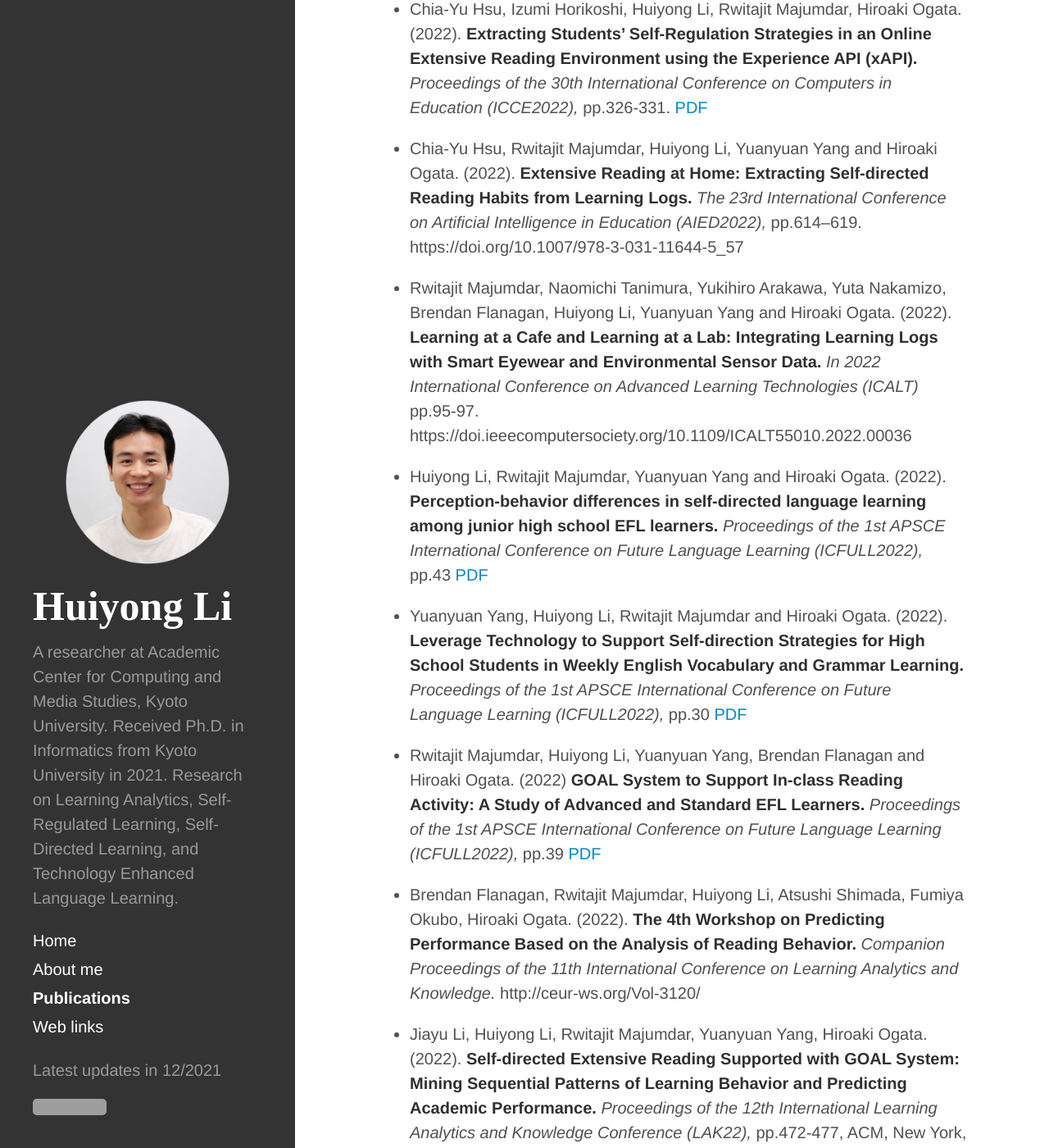
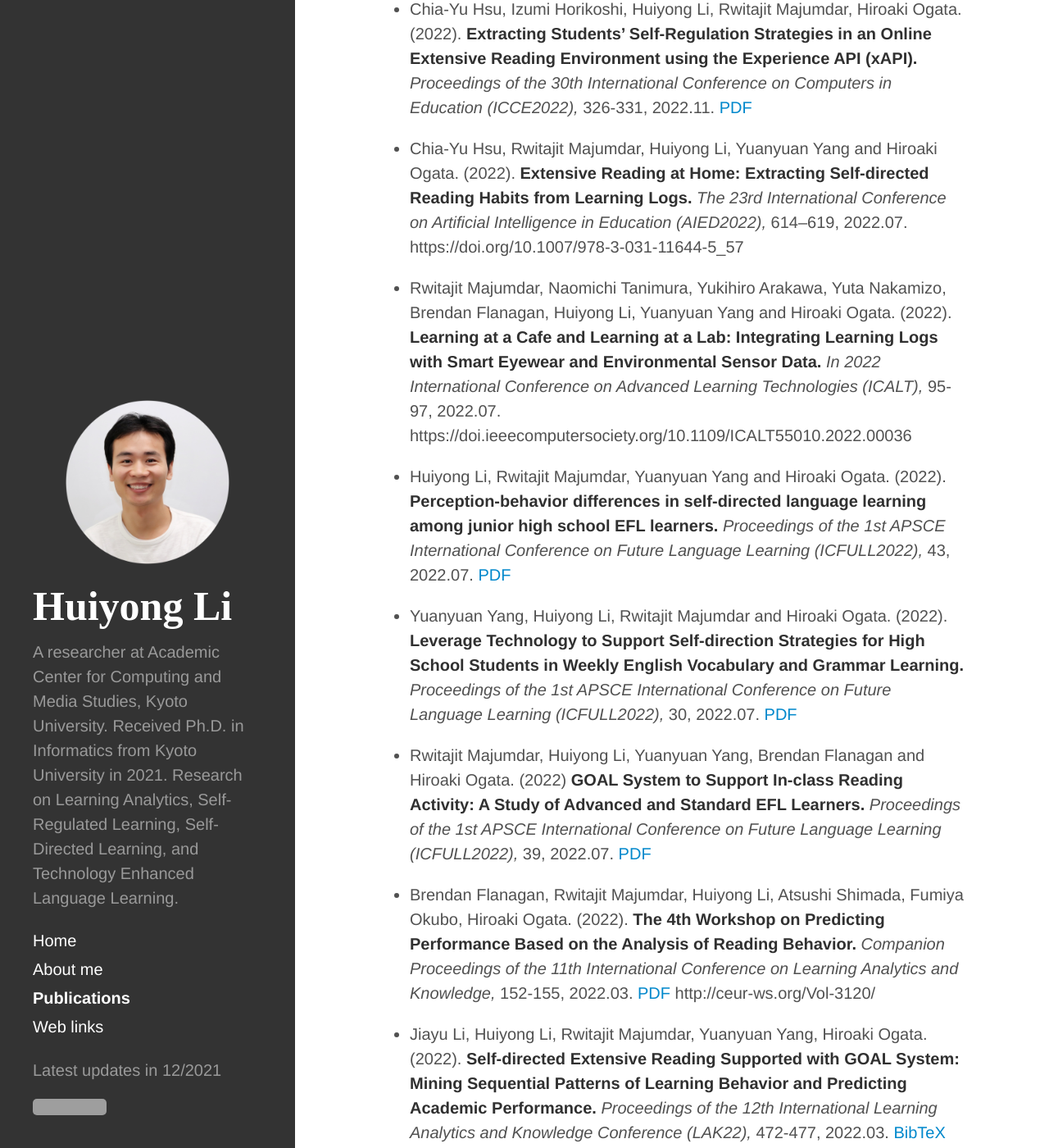
Before and after one commit to li-huiyong/li-huiyong.github.io, a Jekyll site: the page built from publications.md, in a window 1280 px wide and 1400 px high, scrolled down 2159 px. Shown: the whole window at 82% size. Built offline with Jekyll 4.4.1, drawn with Linux system fonts in a browser that asks for light colours; nearby versions of some CDN libraries; some web fonts are replaced; some of the changed text lies outside the part shown; grey boxes are pictures that could not be loaded.

Commit message:
add date of conferences

```diff
--- a/publications.md
+++ b/publications.md
@@ -23,58 +23,58 @@ ___
 
 * Yuanyuan Yang, Rwitajit Majumdar, Huiyong Li, Gökhan Akçapınar, Brendan Flanagan, Hiroaki Ogata. (2021). **A framework to foster analysis skill for self-directed activities in data-rich environment.** _Research and Practice in Technology Enhanced Learning, 16(1), 1-17._ [DOI](https://doi.org/10.1186/s41039-021-00170-y){:target="_blank"} (ESCI; ISSN 1793-7078; JCI Q2)
 
-* Mei-Rong Alice Chen, Gwo-Jen Hwang, Yi-Hsuan Lin, Victoria Abou-Khalil, Huiyong Li, Hiroaki Ogata. (2022). **A reading engagement-promoting strategy to facilitate EFL students' mobile learning achievement, behaviour and engagement.** _International Journal of Mobile Learning and Organisation, 16(4), 489-506._ [DOI](https://doi.org/10.1504/IJMLO.2022.125968) (ESCI; ISSN 1746-7268; SJR Q1)
+* Mei-Rong Alice Chen, Gwo-Jen Hwang, Yi-Hsuan Lin, Victoria Abou-Khalil, Huiyong Li, Hiroaki Ogata. (2022). **A reading engagement-promoting strategy to facilitate EFL students' mobile learning achievement, behaviour and engagement.** _International Journal of Mobile Learning and Organisation, 16(4), 489-506._ [DOI](https://doi.org/10.1504/IJMLO.2022.125968){:target="_blank"} (ESCI; ISSN 1746-7268; SJR Q1)
 
 
 ### <span style="color: Salmon; ">International Conference</span>
 
 * Huiyong Li, Rwitajit Majumdar, Yuanyuan Yang, Hiroaki Ogata. (2023). **Modeling Feedback for Self-Direction Skills in K-12 Educational Settings with Learning and Physical Activity Data.** _Proceedings of the CROSSMMLA workshop at LAK 2023: Leveraging Multimodal Data for Generating Meaningful Feedback, CEUR-WS (2023),_ in press
 
-* Rwitajit Majumdar, Yuanyuan Yang, Huiyong Li, Brendan Flanagan, Hiroaki Ogata. (2023). **3 Years of GOAL project in Public School: Leveraging Learning & Smartwatch Logs for Self-directed Learning.** _Companion Proceedings of the 13th International Conference on Learning Analytics and Knowledge (LAK23),_ in press
+* Rwitajit Majumdar, Yuanyuan Yang, Huiyong Li, Brendan Flanagan, Hiroaki Ogata. (2023). **3 Years of GOAL project in Public School: Leveraging Learning & Smartwatch Logs for Self-directed Learning.** _Companion Proceedings of the 13th International Conference on Learning Analytics and Knowledge (LAK23),_ 5-8, 2023.03. [PDF](https://www.solaresearch.org/wp-content/uploads/2023/03/LAK23_CompanionProceedings.pdf#page=22){:target="_blank"}
 
-* Kensuke Takii, Brendan Flanagan, Huiyong Li, Yuanyuan Yang and Hiroaki Ogata. (2022). **Explainable English Material Recommendation Using an Information Retrieval Technique for EFL Learning.** _Proceedings of the 30th International Conference on Computers in Education (ICCE2022),_ pp.561-570. [PDF](https://www.researchgate.net/publication/365821565_Explainable_English_Material_Recommendation_Using_an_Information_Retrieval_Technique_for_EFL_Learning){:target="_blank"}
+* Kensuke Takii, Brendan Flanagan, Huiyong Li, Yuanyuan Yang and Hiroaki Ogata. (2022). **Explainable English Material Recommendation Using an Information Retrieval Technique for EFL Learning.** _Proceedings of the 30th International Conference on Computers in Education (ICCE2022),_ 561-570, 2022.11. [PDF](https://www.researchgate.net/publication/365821565_Explainable_English_Material_Recommendation_Using_an_Information_Retrieval_Technique_for_EFL_Learning){:target="_blank"}
 
-* Chia-Yu Hsu, Izumi Horikoshi, Huiyong Li, Rwitajit Majumdar, Hiroaki Ogata. (2022). **Extracting Students’ Self-Regulation Strategies in an Online Extensive Reading Environment using the Experience API (xAPI).** _Proceedings of the 30th International Conference on Computers in Education (ICCE2022),_ pp.326-331. [PDF](https://www.researchgate.net/publication/365838088_Extracting_Students'_Self-Regulation_Strategies_in_an_Online_Extensive_Reading_Environment_using_the_Experience_API_xAPI){:target="_blank"}
+* Chia-Yu Hsu, Izumi Horikoshi, Huiyong Li, Rwitajit Majumdar, Hiroaki Ogata. (2022). **Extracting Students’ Self-Regulation Strategies in an Online Extensive Reading Environment using the Experience API (xAPI).** _Proceedings of the 30th International Conference on Computers in Education (ICCE2022),_ 326-331, 2022.11. [PDF](https://www.researchgate.net/publication/365838088_Extracting_Students'_Self-Regulation_Strategies_in_an_Online_Extensive_Reading_Environment_using_the_Experience_API_xAPI){:target="_blank"}
 
-* Chia-Yu Hsu, Rwitajit Majumdar, Huiyong Li, Yuanyuan Yang and Hiroaki Ogata. (2022). **Extensive Reading at Home: Extracting Self-directed Reading Habits from Learning Logs.** _The 23rd International Conference on Artificial Intelligence in Education (AIED2022),_ pp.614–619. https://doi.org/10.1007/978-3-031-11644-5_57
+* Chia-Yu Hsu, Rwitajit Majumdar, Huiyong Li, Yuanyuan Yang and Hiroaki Ogata. (2022). **Extensive Reading at Home: Extracting Self-directed Reading Habits from Learning Logs.** _The 23rd International Conference on Artificial Intelligence in Education (AIED2022),_ 614–619, 2022.07. https://doi.org/10.1007/978-3-031-11644-5_57
 
-* Rwitajit Majumdar, Naomichi Tanimura, Yukihiro Arakawa, Yuta Nakamizo, Brendan Flanagan, Huiyong Li, Yuanyuan Yang and Hiroaki Ogata. (2022). **Learning at a Cafe and Learning at a Lab: Integrating Learning Logs with Smart Eyewear and Environmental Sensor Data.** _In 2022 International Conference on Advanced Learning Technologies (ICALT)_ pp.95-97. https://doi.ieeecomputersociety.org/10.1109/ICALT55010.2022.00036
+* Rwitajit Majumdar, Naomichi Tanimura, Yukihiro Arakawa, Yuta Nakamizo, Brendan Flanagan, Huiyong Li, Yuanyuan Yang and Hiroaki Ogata. (2022). **Learning at a Cafe and Learning at a Lab: Integrating Learning Logs with Smart Eyewear and Environmental Sensor Data.** _In 2022 International Conference on Advanced Learning Technologies (ICALT),_ 95-97, 2022.07.  https://doi.ieeecomputersociety.org/10.1109/ICALT55010.2022.00036
 
-* Huiyong Li, Rwitajit Majumdar, Yuanyuan Yang and Hiroaki Ogata. (2022). **Perception-behavior differences in self-directed language learning among junior high school EFL learners.** _Proceedings of the 1st APSCE International Conference on Future Language Learning (ICFULL2022),_ pp.43 [PDF](https://www.eduhk.hk/ICFULL2022/Proceedings.pdf#page=49){:target="_blank"}
+* Huiyong Li, Rwitajit Majumdar, Yuanyuan Yang and Hiroaki Ogata. (2022). **Perception-behavior differences in self-directed language learning among junior high school EFL learners.** _Proceedings of the 1st APSCE International Conference on Future Language Learning (ICFULL2022),_ 43, 2022.07. [PDF](https://www.eduhk.hk/ICFULL2022/Proceedings.pdf#page=49){:target="_blank"}
 
-* Yuanyuan Yang, Huiyong Li, Rwitajit Majumdar and Hiroaki Ogata. (2022). **Leverage Technology to Support Self-direction Strategies for High School Students in Weekly English Vocabulary and Grammar Learning.** _Proceedings of the 1st APSCE International Conference on Future Language Learning (ICFULL2022),_ pp.30 [PDF](https://www.eduhk.hk/ICFULL2022/Proceedings.pdf#page=36){:target="_blank"}
+* Yuanyuan Yang, Huiyong Li, Rwitajit Majumdar and Hiroaki Ogata. (2022). **Leverage Technology to Support Self-direction Strategies for High School Students in Weekly English Vocabulary and Grammar Learning.** _Proceedings of the 1st APSCE International Conference on Future Language Learning (ICFULL2022),_ 30, 2022.07. [PDF](https://www.eduhk.hk/ICFULL2022/Proceedings.pdf#page=36){:target="_blank"}
 
-* Rwitajit Majumdar, Huiyong Li, Yuanyuan Yang, Brendan Flanagan and Hiroaki Ogata. (2022) **GOAL System to Support In-class Reading Activity: A Study of Advanced and Standard EFL Learners.** _Proceedings of the 1st APSCE International Conference on Future Language Learning (ICFULL2022),_ pp.39 [PDF](https://www.eduhk.hk/ICFULL2022/Proceedings.pdf#page=45){:target="_blank"}
+* Rwitajit Majumdar, Huiyong Li, Yuanyuan Yang, Brendan Flanagan and Hiroaki Ogata. (2022) **GOAL System to Support In-class Reading Activity: A Study of Advanced and Standard EFL Learners.** _Proceedings of the 1st APSCE International Conference on Future Language Learning (ICFULL2022),_ 39, 2022.07. [PDF](https://www.eduhk.hk/ICFULL2022/Proceedings.pdf#page=45){:target="_blank"}
 
-* Brendan Flanagan, Rwitajit Majumdar, Huiyong Li, Atsushi Shimada, Fumiya Okubo, Hiroaki Ogata. (2022). **The 4th Workshop on Predicting Performance Based on the Analysis of Reading Behavior.** _Companion Proceedings of the 11th International Conference on Learning Analytics and Knowledge._ http://ceur-ws.org/Vol-3120/
+* Brendan Flanagan, Rwitajit Majumdar, Huiyong Li, Atsushi Shimada, Fumiya Okubo, Hiroaki Ogata. (2022). **The 4th Workshop on Predicting Performance Based on the Analysis of Reading Behavior.** _Companion Proceedings of the 11th International Conference on Learning Analytics and Knowledge,_ 152-155, 2022.03. [PDF](https://www.zora.uzh.ch/id/eprint/218604/1/LAK22_CompanionProceedings.pdf#page=164){:target="_blank"} http://ceur-ws.org/Vol-3120/
 
-* Jiayu Li, Huiyong Li, Rwitajit Majumdar, Yuanyuan Yang, Hiroaki Ogata. (2022). **Self-directed Extensive Reading Supported with GOAL System: Mining Sequential Patterns of Learning Behavior and Predicting Academic Performance.** _Proceedings of the 12th International Learning Analytics and Knowledge Conference (LAK22),_ pp.472-477, ACM, New York, USA. [BibTeX](https://li-huiyong.github.io/resources/li2022self.bib){:target="_blank"} https://doi.org/10.1145/3506860.3506889
+* Jiayu Li, Huiyong Li, Rwitajit Majumdar, Yuanyuan Yang, Hiroaki Ogata. (2022). **Self-directed Extensive Reading Supported with GOAL System: Mining Sequential Patterns of Learning Behavior and Predicting Academic Performance.** _Proceedings of the 12th International Learning Analytics and Knowledge Conference (LAK22),_ 472-477, 2022.03. [BibTeX](https://li-huiyong.github.io/resources/li2022self.bib){:target="_blank"} https://doi.org/10.1145/3506860.3506889
 
-* Rwitajit MAJUMDAR, Duygu ŞAHIN, Yuanyuan YANG, Huiyong Li. (2021). **Preparations for Multimodal Analytics of an Enactive Critical Thinking Episode.** _Proceedings of the 29th International Conference on Computers in Education (ICCE2021),_ pp.292-301, 2021.11. [PDF](https://icce2021.apsce.net/wp-content/uploads/2021/12/ICCE2021-Vol.II-PP.-292-301.pdf){:target="_blank"}
+* Rwitajit MAJUMDAR, Duygu ŞAHIN, Yuanyuan YANG, Huiyong Li. (2021). **Preparations for Multimodal Analytics of an Enactive Critical Thinking Episode.** _Proceedings of the 29th International Conference on Computers in Education (ICCE2021),_ 292-301, 2021.11. [PDF](https://icce2021.apsce.net/wp-content/uploads/2021/12/ICCE2021-Vol.II-PP.-292-301.pdf){:target="_blank"}
 
-* Rwitajit Majumdar, Aditi Kothiyal, Shitanshu Mishra, Prajakt Pande, Huiyong Li, Yuanyuan Yang, Jayakrishnan Madathil Warriem. (2021). **Design of a Critical Thinking Task Environment based on ENaCT framework.** _In 2021 International Conference on Advanced Learning Technologies (ICALT)_ (pp. 294-296). IEEE. https://10.1109/ICALT52272.2021.00095
+* Rwitajit Majumdar, Aditi Kothiyal, Shitanshu Mishra, Prajakt Pande, Huiyong Li, Yuanyuan Yang, Jayakrishnan Madathil Warriem. (2021). **Design of a Critical Thinking Task Environment based on ENaCT framework.** _In 2021 International Conference on Advanced Learning Technologies (ICALT),_ 294-296, 2021.07. https://10.1109/ICALT52272.2021.00095
 
-* Rwitajit Majumdar, Duygu Şahin, Taisho Kondo, Huiyong Li, Yuanyuan Yang, Brendan Flanagan, Hiroaki Ogata. (2021) **Enabling Multimodal Reading Analytics through GOAL Platform.** _Companion Proceedings of the 11th International Conference on Learning Analytics and Knowledge (LAK21),_ pp.79-81, 2021.04. [PDF](https://www.researchgate.net/publication/357648683_Enabling_Multimodal_Reading_Analytics_through_GOAL_Platform)
+* Rwitajit Majumdar, Duygu Şahin, Taisho Kondo, Huiyong Li, Yuanyuan Yang, Brendan Flanagan, Hiroaki Ogata. (2021) **Enabling Multimodal Reading Analytics through GOAL Platform.** _Companion Proceedings of the 11th International Conference on Learning Analytics and Knowledge (LAK21),_ 79-81, 2021.04. [PDF](https://www.researchgate.net/publication/357648683_Enabling_Multimodal_Reading_Analytics_through_GOAL_Platform)
 
-* Huiyong Li, Rwitajit Majumdar, Yuan Yuan Yang, Hiroaki Ogata. (2020). **Design of a Self-Reflection Model in GOAL to Support Students' Reflection.** _Proceedings of the 28th International Conference on Computers in Education (ICCE2020),_ pp.330-335, 2020.11. [PDF](https://www.researchgate.net/publication/347114782_Design_of_a_Self-Reflection_Model_in_GOAL_to_Support_Students'_Reflection){:target="_blank"}
+* Huiyong Li, Rwitajit Majumdar, Yuan Yuan Yang, Hiroaki Ogata. (2020). **Design of a Self-Reflection Model in GOAL to Support Students' Reflection.** _Proceedings of the 28th International Conference on Computers in Education (ICCE2020),_ 330-335, 2020.11. [PDF](https://www.researchgate.net/publication/347114782_Design_of_a_Self-Reflection_Model_in_GOAL_to_Support_Students'_Reflection){:target="_blank"}
 
-* Taisho Kondo, Huiyong Li, Yuan Yuan Yang, Rwitajit Majumdar, Hiroaki Ogata. (2020). **Design Explorations to Support Learner’s Mental Health using Wearable Device and GOAL application.** _Proceedings of the 28th International Conference on Computers in Education (ICCE2020),_ pp.394-399, 2020.11. [PDF](https://repository.kulib.kyoto-u.ac.jp/dspace/handle/2433/259786){:target="_blank"}
+* Taisho Kondo, Huiyong Li, Yuan Yuan Yang, Rwitajit Majumdar, Hiroaki Ogata. (2020). **Design Explorations to Support Learner’s Mental Health using Wearable Device and GOAL application.** _Proceedings of the 28th International Conference on Computers in Education (ICCE2020),_ 394-399, 2020.11. [PDF](https://repository.kulib.kyoto-u.ac.jp/dspace/handle/2433/259786){:target="_blank"}
 
-* Rwitajit Majumdar, Huiyong Li, Yuan Yuan Yang, Brendan Flanagan, Gokhan Akçapınar, Hiroaki Ogata. (2020). **Oh! Another Deadline: Cohort Analysis of Learner’s Behaviors in Self-Directed Tasks.** _Proceedings of the IEEE 20th International Conference on Advanced Learning Technologies (ICALT2020),_ pp.259-261, 2020.07. https://ieeexplore.ieee.org/abstract/document/9155921
+* Rwitajit Majumdar, Huiyong Li, Yuan Yuan Yang, Brendan Flanagan, Gokhan Akçapınar, Hiroaki Ogata. (2020). **Oh! Another Deadline: Cohort Analysis of Learner’s Behaviors in Self-Directed Tasks.** _Proceedings of the IEEE 20th International Conference on Advanced Learning Technologies (ICALT2020),_ 259-261, 2020.07. https://ieeexplore.ieee.org/abstract/document/9155921
 
-* Huiyong Li, Yuan Yuan Yang, Rwitajit Majumdar, Gökhan Akçapınar, Brendan Flanagan, Hiroaki Ogata. (2019). **Modeling Self-Planning and Promoting Planning Skills in a Data-Rich Context.** _Proceedings of the 27th International Conference on Computers in Education (ICCE2019),_ pp.300-305, 2019.12. [PDF](https://www.researchgate.net/publication/337745707_Modeling_Self-Planning_and_Promoting_Planning_Skills_in_a_Data-Rich_Context){:target="_blank"}
+* Huiyong Li, Yuan Yuan Yang, Rwitajit Majumdar, Gökhan Akçapınar, Brendan Flanagan, Hiroaki Ogata. (2019). **Modeling Self-Planning and Promoting Planning Skills in a Data-Rich Context.** _Proceedings of the 27th International Conference on Computers in Education (ICCE2019),_ 300-305, 2019.12. [PDF](https://www.researchgate.net/publication/337745707_Modeling_Self-Planning_and_Promoting_Planning_Skills_in_a_Data-Rich_Context){:target="_blank"}
 
-* Huiyong Li. (2019). **Promoting Students’ Self-Direction Skills through Scaffolding with Learning and Physical Activity Data.** _Workshop Proceedings of the 27th International Conference on Computers in Education (ICCE2019),_ pp.791-794, 2019.12.
+* Huiyong Li. (2019). **Promoting Students’ Self-Direction Skills through Scaffolding with Learning and Physical Activity Data.** _Workshop Proceedings of the 27th International Conference on Computers in Education (ICCE2019),_ 791-794, 2019.12.
 
-* Yuan Yuan Yang, Rwitajit Majumdar, Huiyong Li, Gökhan Akçapınar, Brendan Flanagan, Hiroaki Ogata. (2019). **Measuring Analysis Skill in Data-informed Self-directed Activities.** _Workshop Proceedings of the 27th International Conference on Computers in Education (ICCE2019),_ pp.335-343, 2019.12. [PDF](https://www.researchgate.net/publication/337745791_Measuring_Analysis_Skill_in_Data-informed_Self-directed_Activities){:target="_blank"}
+* Yuan Yuan Yang, Rwitajit Majumdar, Huiyong Li, Gökhan Akçapınar, Brendan Flanagan, Hiroaki Ogata. (2019). **Measuring Analysis Skill in Data-informed Self-directed Activities.** _Workshop Proceedings of the 27th International Conference on Computers in Education (ICCE2019),_ 335-343, 2019.12. [PDF](https://www.researchgate.net/publication/337745791_Measuring_Analysis_Skill_in_Data-informed_Self-directed_Activities){:target="_blank"}
 
-* Rwitajit Majumdar, Yuan Yuan Yang, Huiyong Li, Gökhan Akçapınar, Brendan Flanagan, Hiroaki Ogata. (2019). **Adaptive Support for Acquisition of Self-direction Skills using Learning and Health Data.** _Proceedings of the 19th IEEE International Conference on Advanced Learning Technologies (ICALT2019),_ pp.54-56, 2019.07. [PDF](https://www.researchgate.net/profile/Goekhan_Akcapinar/publication/334625128_Adaptive_Support_for_Acquisition_of_Self-direction_Skills_using_Learning_and_Health_Data/links/5d369c00a6fdcc370a57828c/Adaptive-Support-for-Acquisition-of-Self-direction-Skills-using-Learning-and-Health-Data.pdf){:target="_blank"}
+* Rwitajit Majumdar, Yuan Yuan Yang, Huiyong Li, Gökhan Akçapınar, Brendan Flanagan, Hiroaki Ogata. (2019). **Adaptive Support for Acquisition of Self-direction Skills using Learning and Health Data.** _Proceedings of the 19th IEEE International Conference on Advanced Learning Technologies (ICALT2019),_ 54-56, 2019.07. [PDF](https://www.researchgate.net/profile/Goekhan_Akcapinar/publication/334625128_Adaptive_Support_for_Acquisition_of_Self-direction_Skills_using_Learning_and_Health_Data/links/5d369c00a6fdcc370a57828c/Adaptive-Support-for-Acquisition-of-Self-direction-Skills-using-Learning-and-Health-Data.pdf){:target="_blank"}
 
-* Huiyong Li, Rwitajit Majumdar, Yuan Yuan Yang, Brendan Flanagan, Hiroaki Ogata. (2019). **Extracting Self-Direction Strategies and Representing Practices in GOAL System.** _Companion Proceedings of the 9th International Conference on Learning Analytics and Knowledge (LAK19),_ pp.676-684, 2019.03. [PDF](https://www.researchgate.net/publication/331398537_Extracting_Self-Direction_Strategies_and_Representing_Practices_in_GOAL_System){:target="_blank"}
+* Huiyong Li, Rwitajit Majumdar, Yuan Yuan Yang, Brendan Flanagan, Hiroaki Ogata. (2019). **Extracting Self-Direction Strategies and Representing Practices in GOAL System.** _Companion Proceedings of the 9th International Conference on Learning Analytics and Knowledge (LAK19),_ 676-684, 2019.03. [PDF](https://www.researchgate.net/publication/331398537_Extracting_Self-Direction_Strategies_and_Representing_Practices_in_GOAL_System){:target="_blank"}
 
-* Rwitajit Majumdar, Yuan Yuan Yang, Huiyong Li, Gökhan Akçapınar, Brendan Flanagan, Hiroaki Ogata. (2018). **GOAL: Supporting Learner's Development of Self-Direction Skills using Health and Learning Data.** _Proceedings of the 26th International Conference on Computers in Education (ICCE2018),_ pp.406-415, 2018.11. [PDF](https://www.researchgate.net/publication/329191709_GOAL_Supporting_Learner's_Development_of_Self-Direction_Skills_using_Health_and_Learning_Data){:target="_blank"}
+* Rwitajit Majumdar, Yuan Yuan Yang, Huiyong Li, Gökhan Akçapınar, Brendan Flanagan, Hiroaki Ogata. (2018). **GOAL: Supporting Learner's Development of Self-Direction Skills using Health and Learning Data.** _Proceedings of the 26th International Conference on Computers in Education (ICCE2018),_ 406-415, 2018.11. [PDF](https://www.researchgate.net/publication/329191709_GOAL_Supporting_Learner's_Development_of_Self-Direction_Skills_using_Health_and_Learning_Data){:target="_blank"}
 
-* Huiyong Li, Hiroaki Ogata, Tomoyuki Tsuchiya, Yubun Suzuki, Satoru Uchida. (2017). **Using Learning Analytics to Support Computer-Assisted Language Learning.** _Proceedings of the 25th International Conference on Computers in Education (ICCE 2017),_ pp.908-913, 2017.12. [PDF](https://www.researchgate.net/profile/Huiyong_Li5/publication/321874981_Using_Learning_Analytics_to_Support_Computer-Assisted_Language_Learning/links/5a378b77a6fdcc769fd82f98/Using-Learning-Analytics-to-Support-Computer-Assisted-Language-Learning.pdf){:target="_blank"}
+* Huiyong Li, Hiroaki Ogata, Tomoyuki Tsuchiya, Yubun Suzuki, Satoru Uchida. (2017). **Using Learning Analytics to Support Computer-Assisted Language Learning.** _Proceedings of the 25th International Conference on Computers in Education (ICCE 2017),_ 908-913, 2017.12. [PDF](https://www.researchgate.net/profile/Huiyong_Li5/publication/321874981_Using_Learning_Analytics_to_Support_Computer-Assisted_Language_Learning/links/5a378b77a6fdcc769fd82f98/Using-Learning-Analytics-to-Support-Computer-Assisted-Language-Learning.pdf){:target="_blank"}
 
 * Huiyong Li, Tomiyuki Tsuchiya, Daiki Suehiro, Yuta Taniguchi, Atsushi Shimada, Yubun Suzuki, Hiroshi Ohashi, Hiroaki Ogata. (2017). **Behavioral Analysis and Visualization on Learning Logs from the CALL Course.** _The 31st Annual Conference of the Japanese Society for Artificial Intelligence,_ 1F1OS26a1, 2017.05. [PDF](https://www.jstage.jst.go.jp/article/pjsai/JSAI2017/0/JSAI2017_1F1OS26a1/_pdf){:target="_blank"}
 
```
